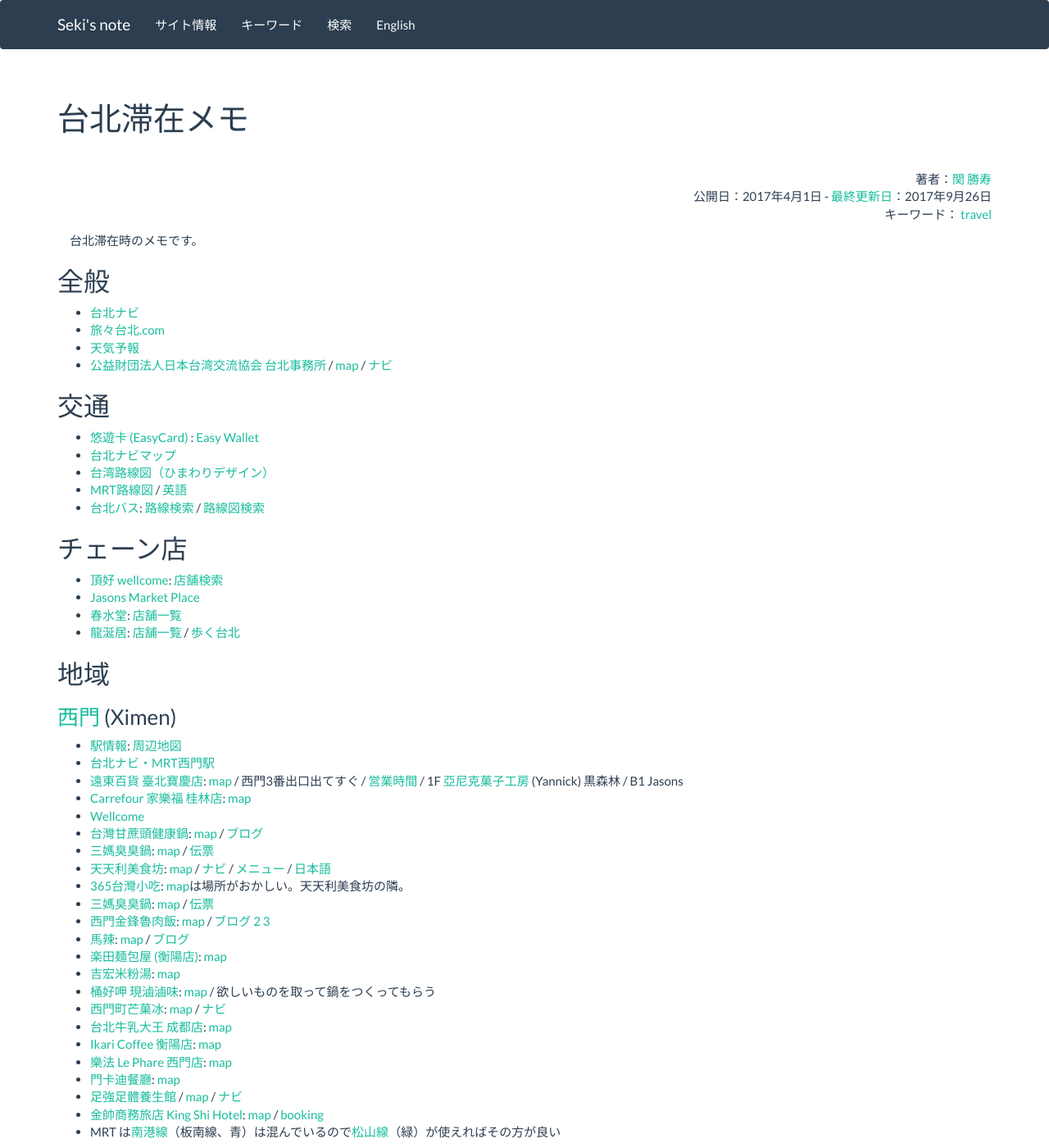
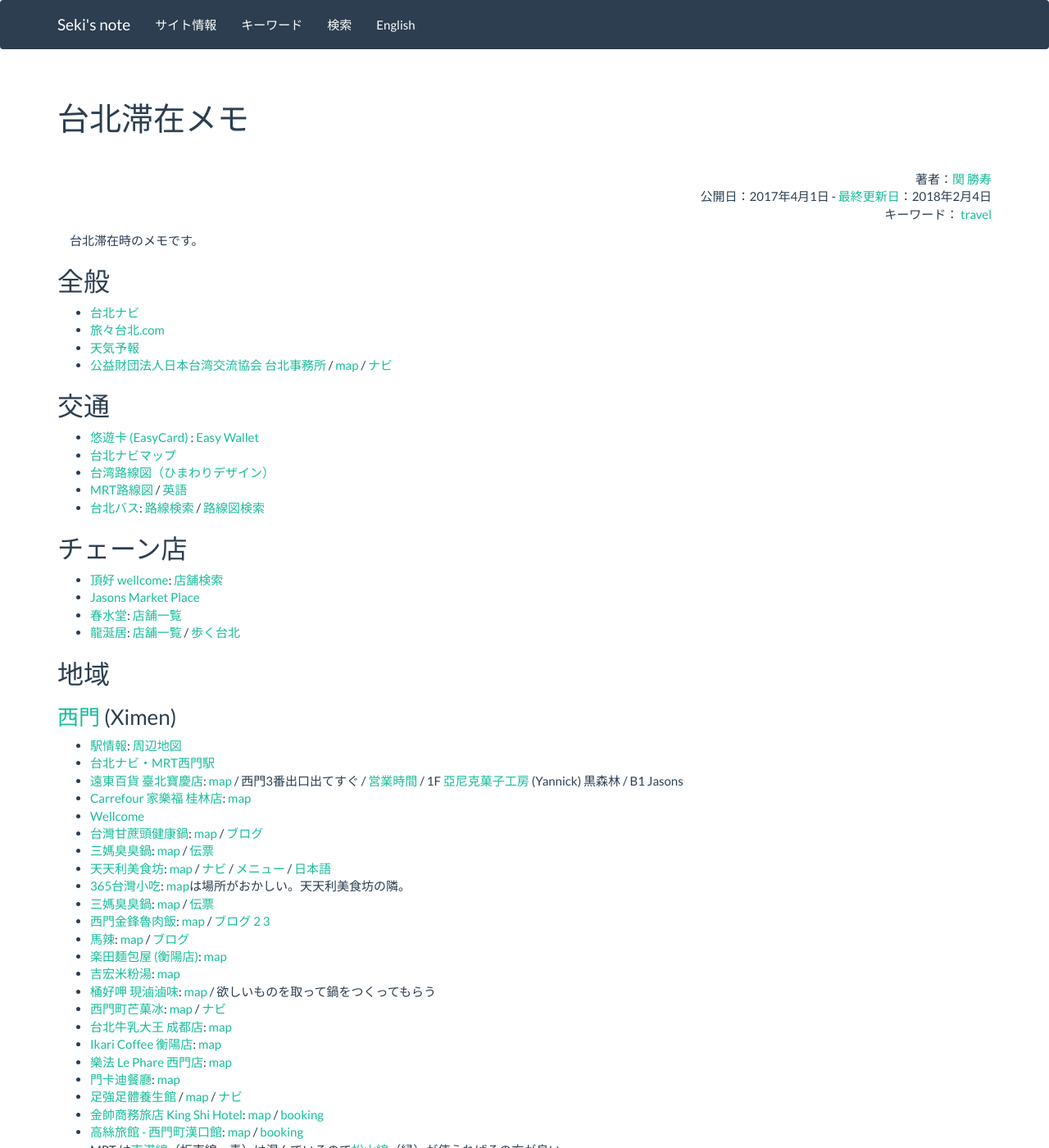
Before and after one commit to sekika/sekika.github.io, a Jekyll site: the page built from _posts/2017-04-01-Taipei.md, in a window 1280 px wide and 1400 px high. Shown: the whole window at 82% size. Built offline with Jekyll 4.4.1, drawn with Linux system fonts in a browser that asks for light colours; nearby versions of some CDN libraries; comment, search, counter and statistics services are not loaded.

Commit message:
漢口館

```diff
--- a/_posts/2017-04-01-Taipei.md
+++ b/_posts/2017-04-01-Taipei.md
@@ -2,7 +2,7 @@
 layout: post
 title: 台北滞在メモ
 date: 2017-04-01 19:31:50 +0000
-update: 2017-09-26 17:42:30 +0000
+update: 2018-02-04 14:07:53 +0000
 tag: travel
 ---
 台北滞在時のメモです。
@@ -52,6 +52,7 @@ tag: travel
 * [門卡迪餐廳](https://www.facebook.com/mencady/): [map](https://goo.gl/maps/pwqsiBouWQz)
 * [足強足體養生館](http://www.footstrength.com.tw/) / [map](https://goo.gl/maps/naPaSfvNu2L2) / [ナビ](http://www.taipeinavi.com/beauty/328/)
 * [金帥商務旅店 King Shi Hotel](http://www.kingshi-hotel.com.tw/jp/main1.php): [map](https://goo.gl/maps/ov9fsRF6q9H2) / [booking](https://www.booking.com/hotel/tw/kingshi-taipei.ja.html)
+* [高絲旅館 - 西門町漢口館](http://www.gosleephotelhankou.com/ja-jp/): [map](https://goo.gl/maps/P67FPRXTsAB2) / [booking](https://www.booking.com/hotel/tw/taipei-gosleep.ja.html)
 * MRT は[南港線](https://ja.wikipedia.org/wiki/%E5%8F%B0%E5%8C%97%E6%8D%B7%E9%81%8B%E5%8D%97%E6%B8%AF%E7%B7%9A)（板南線、青）は混んでいるので[松山線](https://ja.wikipedia.org/wiki/%E5%8F%B0%E5%8C%97%E6%8D%B7%E9%81%8B%E6%9D%BE%E5%B1%B1%E7%B7%9A)（緑）が使えればその方が良い
 
 ### [台北車站](https://ja.wikipedia.org/wiki/%E5%8F%B0%E5%8C%97%E9%A7%85) (Taipei Main Station) ###
```
